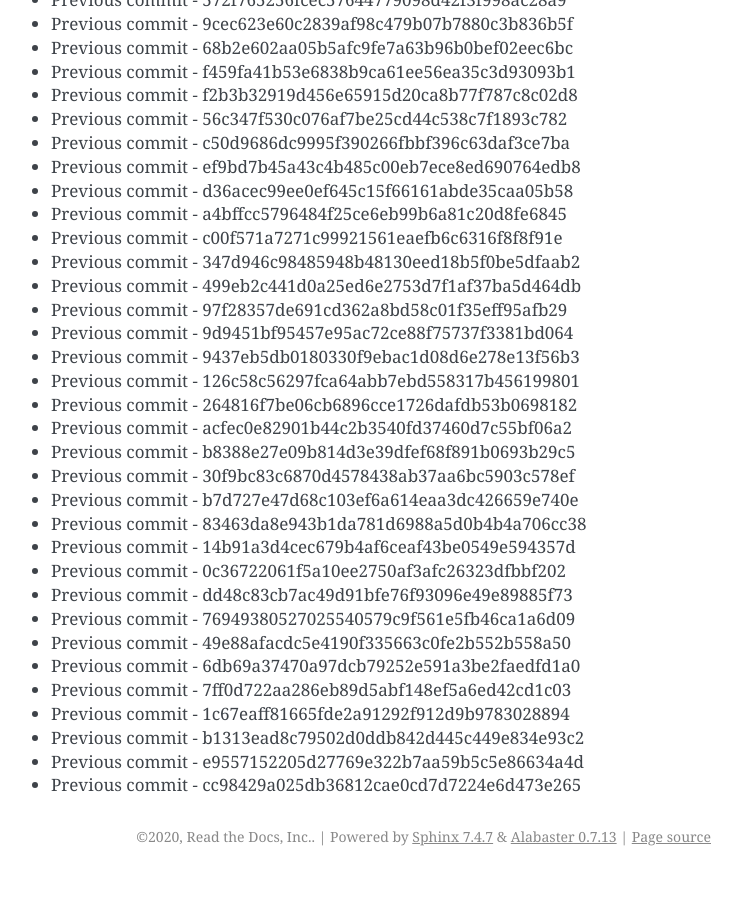
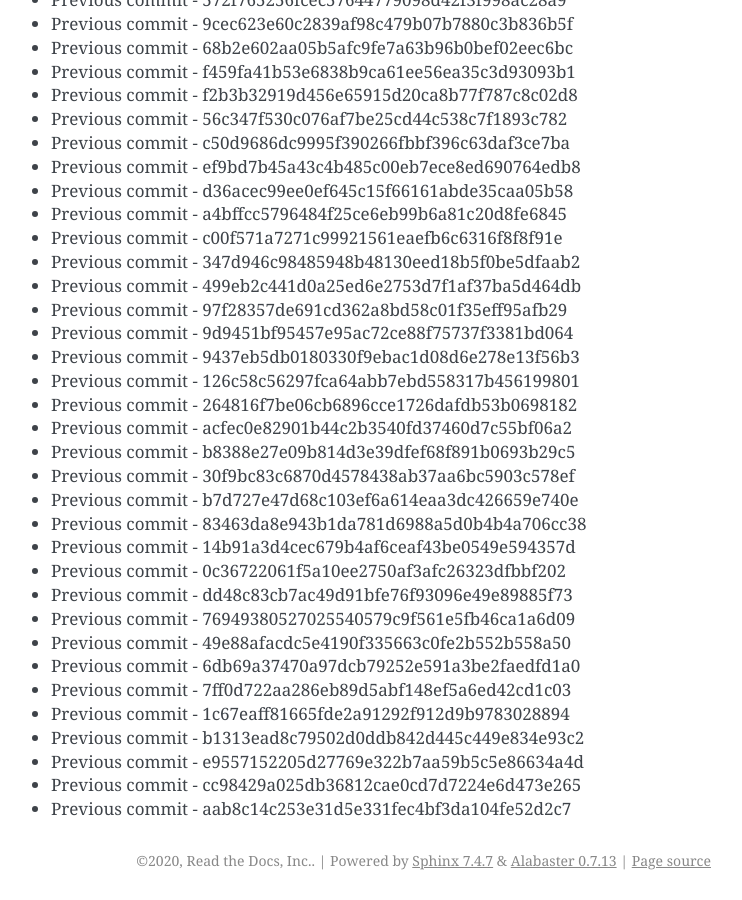
Before and after one commit to readthedocs/rtd-git-stresstest, a Sphinx documentation site: the page built from docs/updates.rst, in a window 1280 px wide and 900 px high, scrolled down 15814 px. Shown: the whole window, without its empty margins (399-1141 px from the left). Built offline with Sphinx 7.4.7, drawn with Linux system fonts in a browser that asks for light colours; before the commit the page ends 16690 px from its top, so only the background shows below that.

Commit message:
Generating commit from previous: aab8c14c253e31d5e331fec4bf3da104fe52d2c7

```diff
--- a/docs/updates.rst
+++ b/docs/updates.rst
@@ -696,3 +696,4 @@ It can be tested for any performance characteristics.
 * Previous commit - b1313ead8c79502d0ddb842d445c449e834e93c2
 * Previous commit - e9557152205d27769e322b7aa59b5c5e86634a4d
 * Previous commit - cc98429a025db36812cae0cd7d7224e6d473e265
+* Previous commit - aab8c14c253e31d5e331fec4bf3da104fe52d2c7
```
